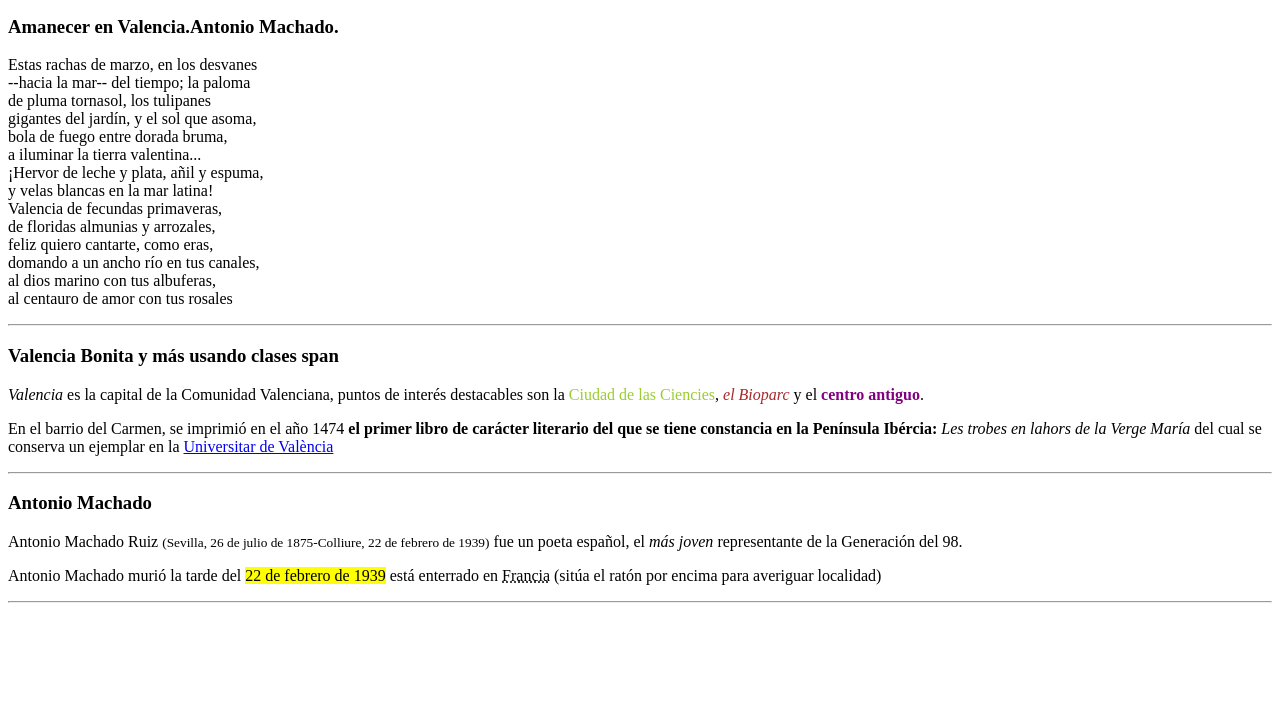
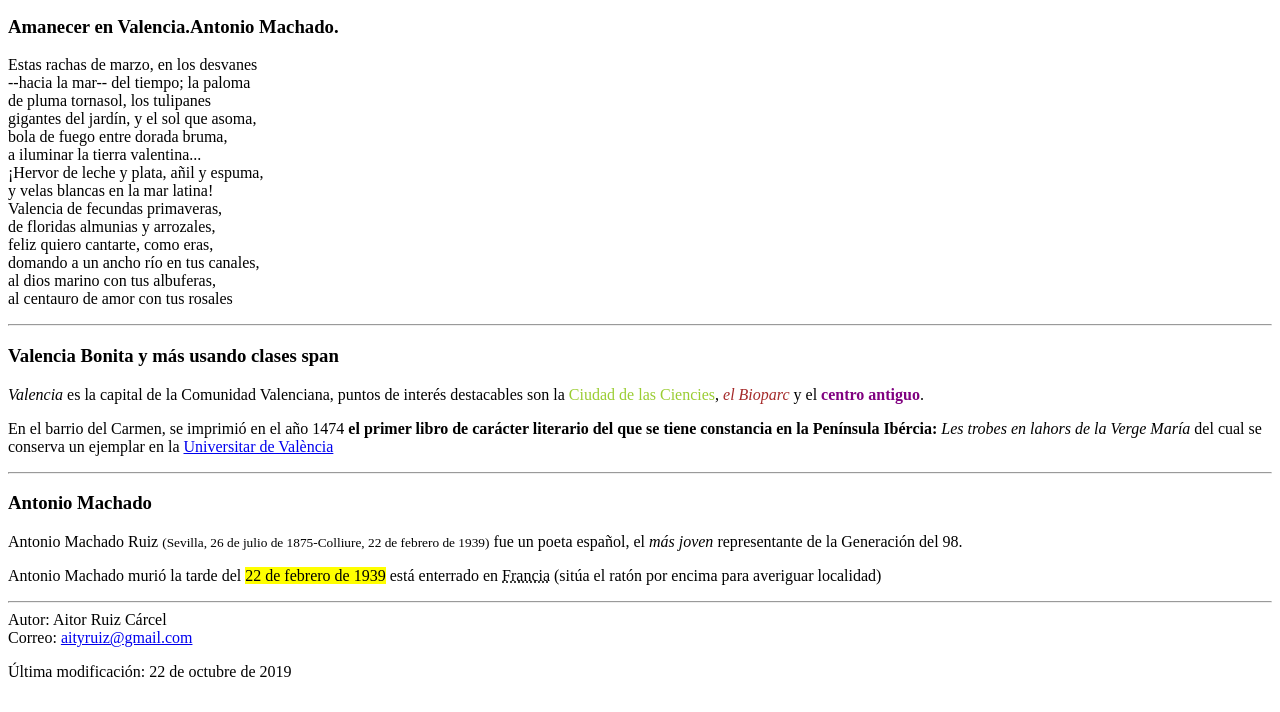
Before and after one commit to aitor-ruiz/practica-1.11, a plain HTML site: page index.html in a window 1280 px wide. Shown: the part 88-800 px from the top of the page. Drawn offline with Linux system fonts and the light colour scheme.

Commit message:
terminado

```diff
--- a/index.html
+++ b/index.html
@@ -1,4 +1,6 @@
 <!DOCTYPE html>
+<!-- Desarrollado por: Aitor Ruiz -->
+<!--Fecha: 22/10/2019-->
 <html lang="en">
 <head>
     <meta charset="UTF-8">
@@ -78,7 +80,11 @@
     </main>
 
     <footer>
-
+        <adress>
+            Autor: Aitor Ruiz Cárcel <br>
+            Correo: <a href="mailto:aityruiz@gmail.com">aityruiz@gmail.com</a>
+        </adress>
+        <p>Última modificación: 22 de octubre de 2019</p>
     </footer>
 </body>
 </html>
```
